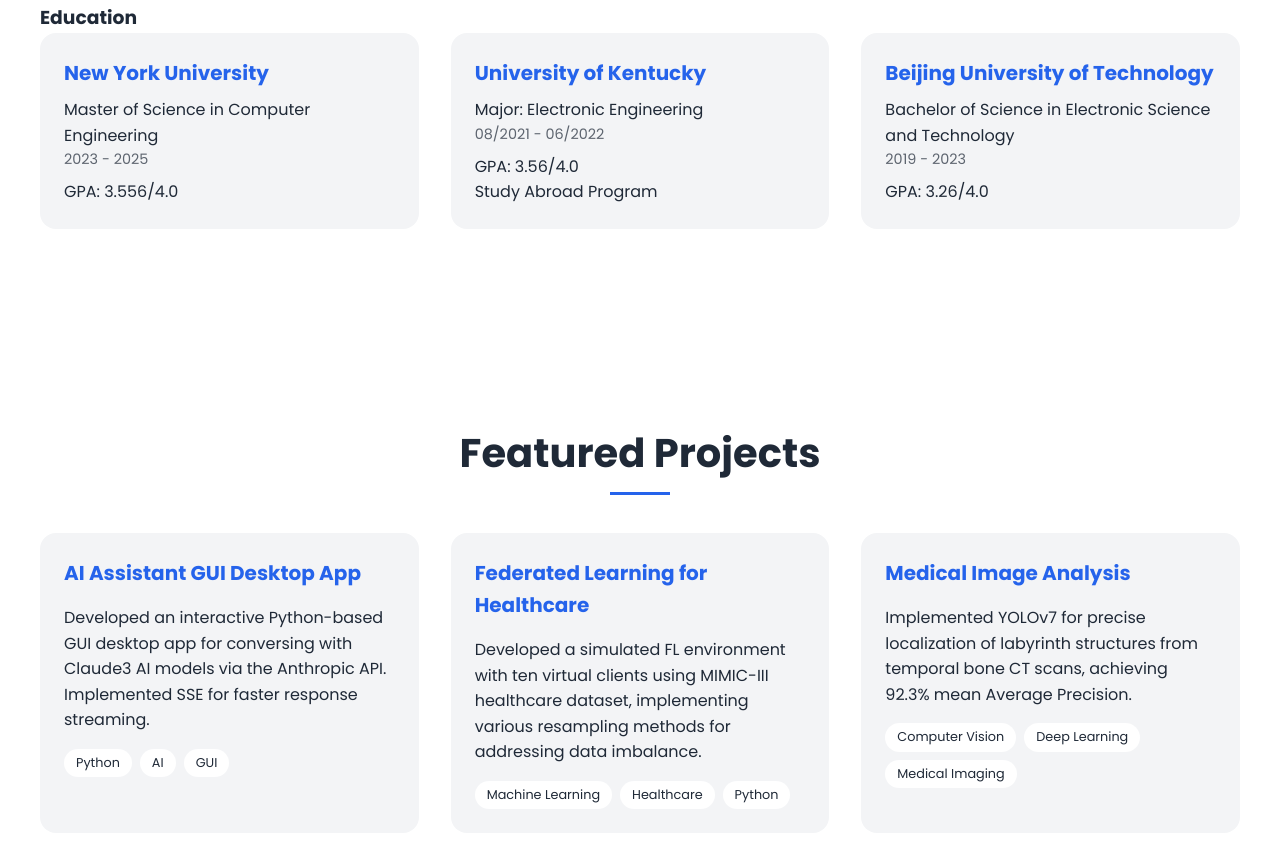
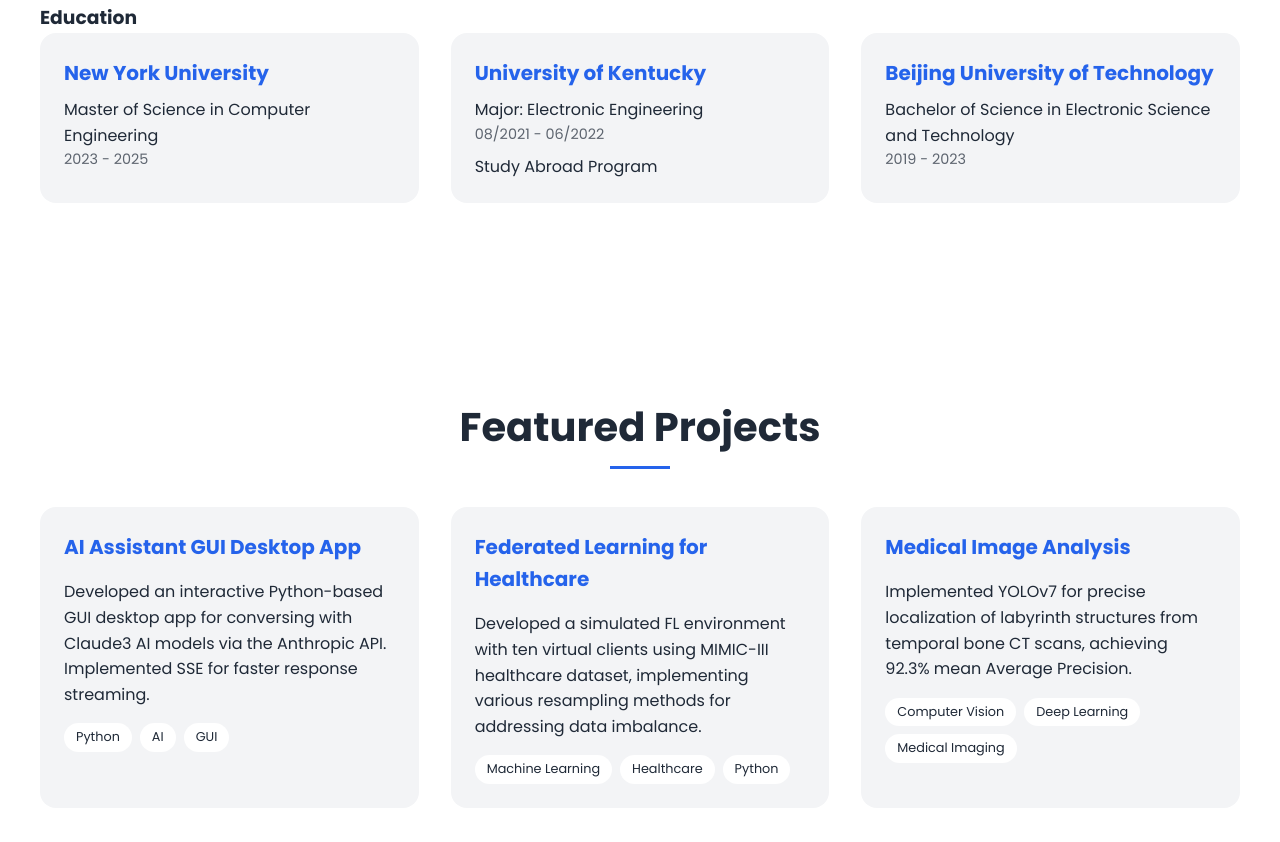
Before and after one commit to Franklyc/Franklyc.github.io, a plain HTML site: page index.html in a window 1280 px wide. Shown: the part 1610-2452 px from the top of the page. Drawn offline with Linux system fonts and the light colour scheme.

Commit message:
Update index.html

```diff
--- a/index.html
+++ b/index.html
@@ -84,20 +84,17 @@
                             <h4>New York University</h4>
                             <p>Master of Science in Computer Engineering</p>
                             <p class="date">2023 - 2025</p>
-                            <p>GPA: 3.556/4.0</p>
                         </div>
                         <div class="timeline-item">
                             <h4>University of Kentucky</h4>
                             <p>Major: Electronic Engineering</p>
                             <p class="date">08/2021 - 06/2022</p>
-                            <p>GPA: 3.56/4.0</p>
                             <p>Study Abroad Program</p>
                         </div>
                         <div class="timeline-item">
                             <h4>Beijing University of Technology</h4>
                             <p>Bachelor of Science in Electronic Science and Technology</p>
                             <p class="date">2019 - 2023</p>
-                            <p>GPA: 3.26/4.0</p>
                         </div>
                     </div>
                 </div>
```
